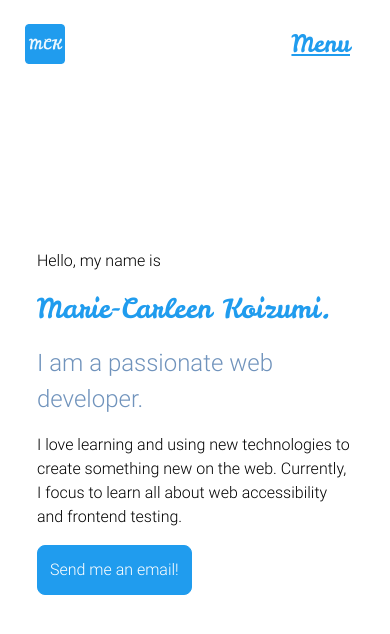
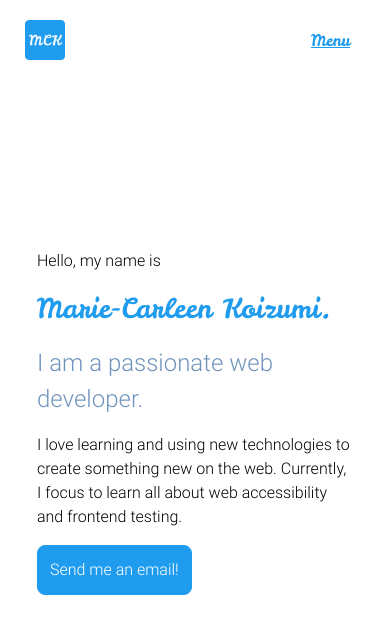
Before and after one commit to macfrei/portfolio, a React (Create React App) app: page / in a window 390 px wide. Shown: the top 634 px of the page. Built offline with nearby package versions, Linux system fonts and the light colour scheme.

Commit message:
Add global media query for font-size

```diff
--- a/src/GlobalStyles.js
+++ b/src/GlobalStyles.js
@@ -71,9 +71,13 @@ export default createGlobalStyle`
 body {
     margin: 0;
     font-family: var(--font-secondary);
-    font-size: 1.5em;
+    font-size: 1.25em;
     font-weight: 300;
     line-height: 1.5;
+
+    @media (max-width: 390px) {
+    font-size: 1rem;
+  }
 }
 
 button, input {
```
